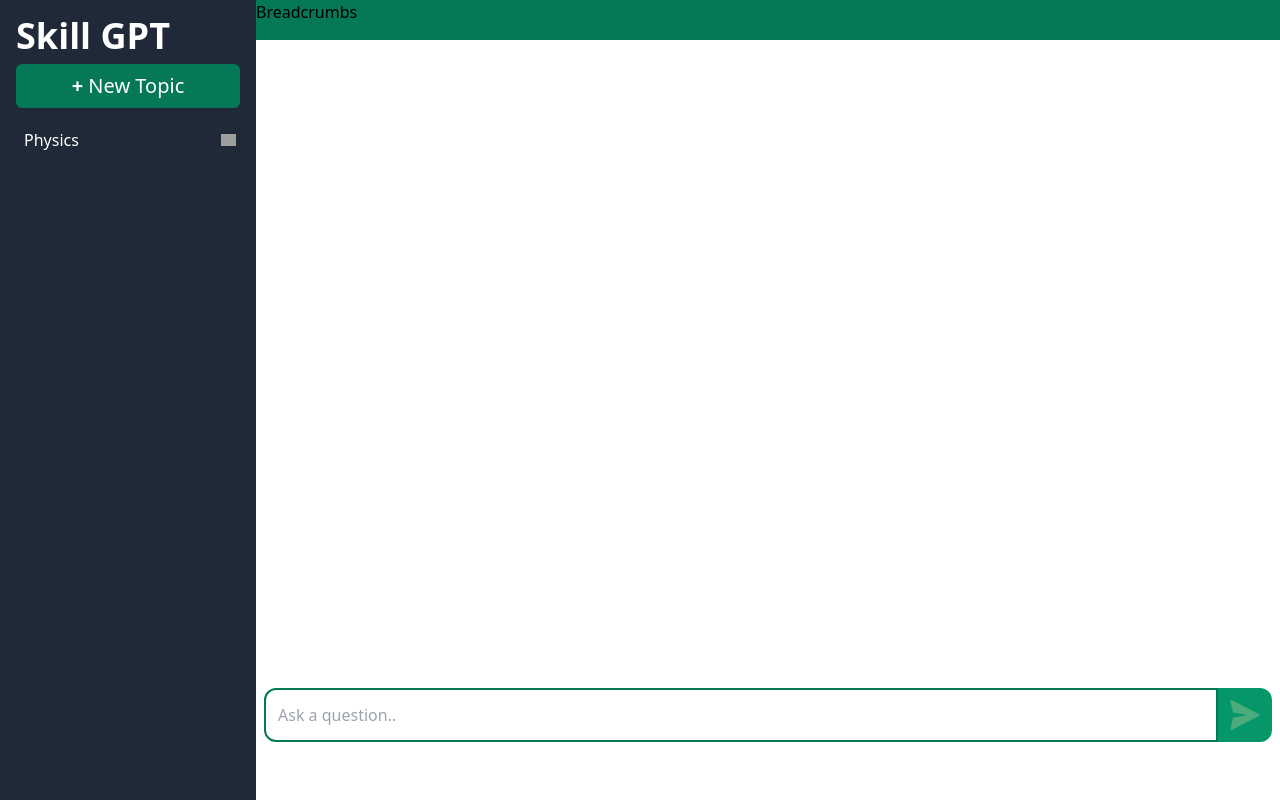
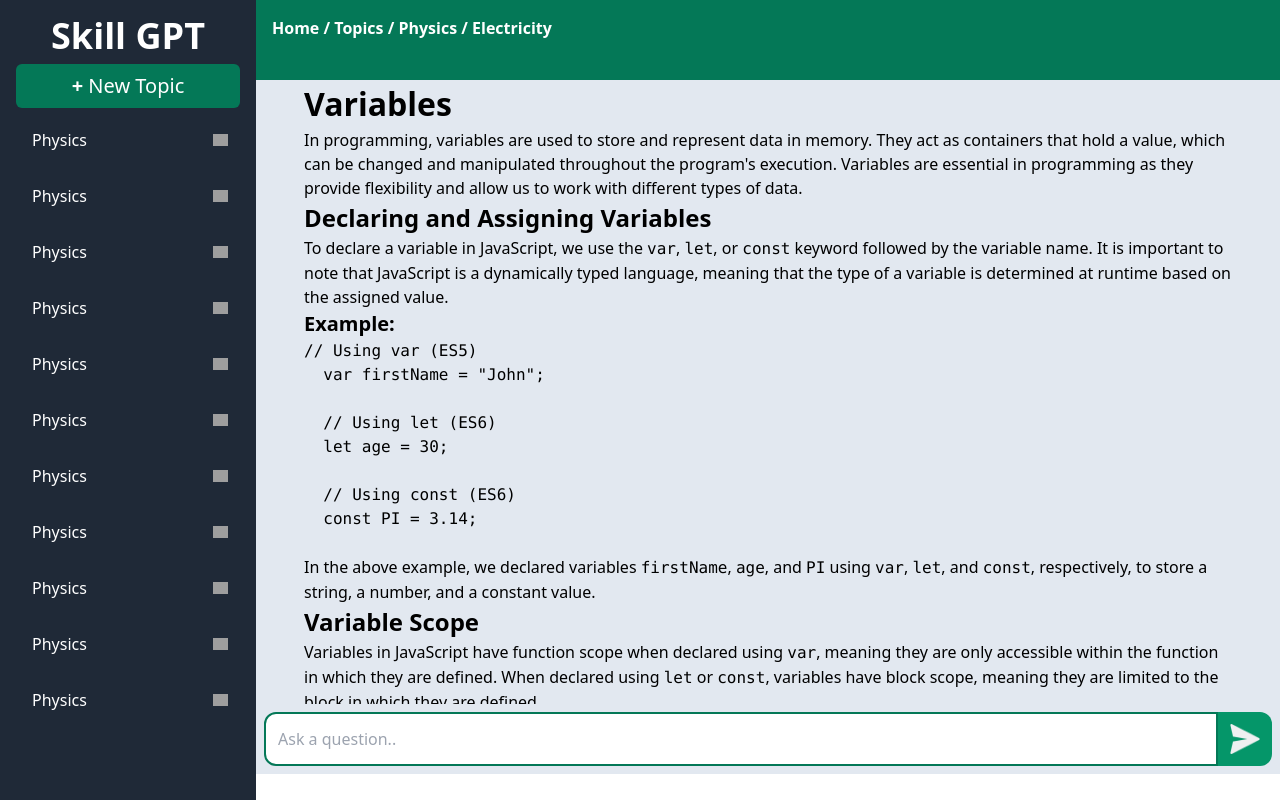
Before and after one commit to sudhirVoid/skillGPT, an Angular app: page / in a window 1280 px wide. Built offline with nearby package versions, Linux system fonts and the light colour scheme; grey boxes are pictures that could not be loaded.

Commit message:
Fixed height overflow, hid the scroll bar and added breadcrumbs

```diff
--- a/src/app/app.module.ts
+++ b/src/app/app.module.ts
@@ -3,6 +3,8 @@ import { BrowserModule } from '@angular/platform-browser';
 import { AppRoutingModule } from './app-routing.module';
 import { AppComponent } from './app.component';
 import { ChapterUiComponent } from './chapter-ui/chapter-ui.component';
+
+import { SecurityContext } from '@angular/core';
 
 
 @NgModule({
@@ -12,7 +14,8 @@ import { ChapterUiComponent } from './chapter-ui/chapter-ui.component';
   ],
   imports: [
     BrowserModule,
-    AppRoutingModule
+    AppRoutingModule,
+
   ],
   providers: [],
   bootstrap: [AppComponent]
--- a/src/app/chapter-ui/chapter-ui.component.css
+++ b/src/app/chapter-ui/chapter-ui.component.css
@@ -1,3 +1,26 @@
 .margin-l-20{
     margin-left: 20%;
 }
+
+.height-1{
+    height: 10dvh;
+}
+.height-2{
+    height: 10dvh;
+}
+.topic{
+    height: 78vh;
+}
+.height-3{
+height: 78dvh;
+}
+.topic{
+
+
+    overflow-y: scroll;
+    scrollbar-width: none; /* Firefox */
+}
+
+.topic::-webkit-scrollbar {
+    display: none; /* Chrome, Safari, Edge */
+}
--- a/src/app/chapter-ui/chapter-ui.component.html
+++ b/src/app/chapter-ui/chapter-ui.component.html
@@ -2,15 +2,15 @@
     <!-- Sidebar -->
     <aside class="h-screen w-1/5  bg-gray-800 text-white top-0 left-0 z-10">
         <div class="p-4">
-            <div class="flex justify-start items-center">
+            <div class="flex justify-center items-center">
                 <h2 class="text-4xl font-extrabold dark:text-white text-center">Skill</h2>
                 <h2 class="text-4xl font-extrabold dark:text-emerald-700 text-center">&nbsp;GPT</h2>
             </div>
             <div class=" mt-2">
                 <button class="rounded-md bg-emerald-700 w-full p-2 text-xl"><b >+</b> New Topic</button>
             </div>
-            <div>
-                <div class="w-full p-1 mt-2 flex justify-between items-center cursor-pointer rounded-md dark:text-emerald-400" >
+            <div class="topic overflow-y-auto ">
+                <div class="w-full px-3  py-1 mt-2 hover:bg-emerald-600 hover:text-white flex justify-between items-center cursor-pointer rounded-md dark:text-emerald-400" *ngFor="let item of itemsArray;let i=index" >
                     <p class="px-1 py-2 text-base "> Physics</p>
                     <img width="15" height="15" src="https://img.icons8.com/ios-glyphs/30/000000/chevron-right.png" alt="chevron-right"/>
                 </div>
@@ -24,19 +24,23 @@
     <div class="h-screen w-4/5 relative">
 
 
-        <div class="h-10 bg-emerald-700">Breadcrumbs</div>
-        <div class="h-4/5 overflow-y-auto" >
-
-            <div class="typing-animation">
-                {{ typedText }}
-              </div>
+        <div class="height-1 p-4 bg-emerald-700">
+            <ul class="breadcrumb flex text-white font-bold">
+                <li *ngFor="let item of breadcrumbs; let last = last" [ngClass]="{'active': last}">
+                  <a *ngIf="!last" [href]="'#'">{{ item }}</a>
+                  <span *ngIf="last">{{ item }}</span>
+                  <span *ngIf="!last">&nbsp;/&nbsp;</span>
+                </li>
+              </ul>
+        </div>
+        <div class="height-3 overflow-y-auto px-12 bg-slate-200" [innerHTML]="safeHtml " >
 
 
         </div>
-        <div class="h-auto">
-            <div class="flex">
+        <div class="height-2">
+            <div class="flex bg-slate-200">
               <input class="w-full p-3 m-2 mr-0 border-emerald-700 border-2 rounded-tl-xl rounded-bl-xl rounded-e-none focus:outline-none" type="text" placeholder="Ask a question..">
-              <div class="p-3 m-2 ml-0 bg-emerald-600 cursor-pointer text-center rounded-s-none rounded-e-xl"><img src="../../assets/send-message.png" alt=""></div>
+              <div class="p-3 m-2 ml-0 bg-emerald-600 cursor-pointer text-center rounded-s-none rounded-e-xl"><img src="../../assets/send-message(1).png" alt=""></div>
             </div>
         </div>
     </div>
--- a/src/app/chapter-ui/chapter-ui.component.ts
+++ b/src/app/chapter-ui/chapter-ui.component.ts
@@ -1,4 +1,5 @@
 import { Component,OnInit } from '@angular/core';
+import { DomSanitizer,SafeHtml } from "@angular/platform-browser";
 
 @Component({
   selector: 'app-chapter-ui',
@@ -8,8 +9,66 @@ import { Component,OnInit } from '@angular/core';
 export class ChapterUiComponent  implements OnInit{
   textToType: string = "Hello, I am ChatGPT!";
   typedText: string = "";
-  constructor() { }
+  safeHtml:SafeHtml="";
+  breadcrumbs: string[] = ['Home', 'Topics', 'Physics', 'Electricity'];
+
+  htmlCode: string=`<h1>Variables</h1>
+  <p>In programming, variables are used to store and represent data in memory. They act as containers that hold a value, which can be changed and manipulated throughout the program&#39;s execution. Variables are essential in programming as they provide flexibility and allow us to work with different types of data.</p>
+  <h2>Declaring and Assigning Variables</h2>
+  <p>To declare a variable in JavaScript, we use the <code>var</code>, <code>let</code>, or <code>const</code> keyword followed by the variable name. It is important to note that JavaScript is a dynamically typed language, meaning that the type of a variable is determined at runtime based on the assigned value.</p>
+  <h3>Example:</h3>
+  <pre><code class="language-javascript">// Using var (ES5)
+  var firstName = &quot;John&quot;;
+
+  // Using let (ES6)
+  let age = 30;
+
+  // Using const (ES6)
+  const PI = 3.14;
+  </code></pre>
+  <p>In the above example, we declared variables <code>firstName</code>, <code>age</code>, and <code>PI</code> using <code>var</code>, <code>let</code>, and <code>const</code>, respectively, to store a string, a number, and a constant value.</p>
+  <h2>Variable Scope</h2>
+  <p>Variables in JavaScript have function scope when declared using <code>var</code>, meaning they are only accessible within the function in which they are defined. When declared using <code>let</code> or <code>const</code>, variables have block scope, meaning they are limited to the block in which they are defined.</p>
+  <h3>Example:</h3>
+  <pre><code class="language-javascript">function sayHello() {
+      var message = &quot;Hello!&quot;;
+      console.log(message);
+  }
+
+  sayHello(); // Output: Hello!
+  console.log(message); // Throws an error
+  </code></pre>
+  <p>In this example, the <code>message</code> variable is localized within the <code>sayHello</code> function because it was declared using <code>var</code>. Accessing it outside the function will result in an error.</p>
+  <h2>Variable Naming</h2>
+  <p>When naming variables in JavaScript, the following rules apply:</p>
+  <ul>
+  <li>Variable names are case-sensitive.</li>
+  <li>The first character must be a letter, underscore (_) or dollar sign ($).</li>
+  <li>Subsequent characters can be letters, digits, underscores, or dollar signs.</li>
+  <li>Variable names should be descriptive and meaningful.</li>
+  </ul>
+  <h3>Example:</h3>
+  <pre><code class="language-javascript">let myNumber = 10;
+  let user_name = &quot;Alice&quot;;
+  const MAX_SIZE = 100;
+  </code></pre>
+  <p>In the examples above, we have used camelCase for <code>myNumber</code>, snake_case for <code>user_name</code>, and SCREAMING_SNAKE_CASE for <code>MAX_SIZE</code> as variable names.</p>
+  <p>Variables are fundamental building blocks in programming, allowing us to store and manipulate data efficiently. Understanding how to declare, assign, and scope variables is crucial for becoming proficient in JavaScript programming.</p>`;
+
+
+  itemsArray = new Array(20);
+  constructor(private sanitizer: DomSanitizer) { }
   ngOnInit(): void {
+    this.renderingHtmlRes()
+
+
+  }
+
+  renderingHtmlRes() {
+    this.safeHtml = "";
+        this.safeHtml = this.sanitizer.bypassSecurityTrustHtml(
+          this.htmlCode
+        );
   }
 
 
--- a/src/styles.css
+++ b/src/styles.css
@@ -1,3 +1,59 @@
 @tailwind base;
+@layer
+base {   h1 {
+font-size
+:
+2rem
+;
+/* Set your desired font size */
+font-weight
+: bold;
+/* Set your desired font weight */
+  }   h2 {
+font-size
+:
+1.5rem
+;
+/* Set your desired font size */
+font-weight
+: bold;
+/* Set your desired font weight */
+  }   h3 {
+font-size
+:
+1.25rem
+;
+/* Set your desired font size */
+font-weight
+: bold;
+/* Set your desired font weight */
+  }   h4 {
+font-size
+:
+1rem
+;
+/* Set your desired font size */
+font-weight
+: bold;
+/* Set your desired font weight */
+  }   h5 {
+font-size
+:
+0.875rem
+;
+/* Set your desired font size */
+font-weight
+: bold;
+/* Set your desired font weight */
+  }   h6 {
+font-size
+:
+0.75rem
+;
+/* Set your desired font size */
+font-weight
+: bold;
+/* Set your desired font weight */
+  } }
 @tailwind components;
 @tailwind utilities;
```
Also changed, not shown: src/assets/send-message(1).png (added).
